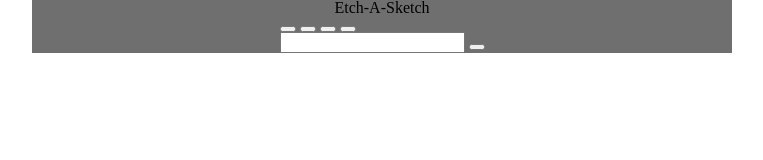
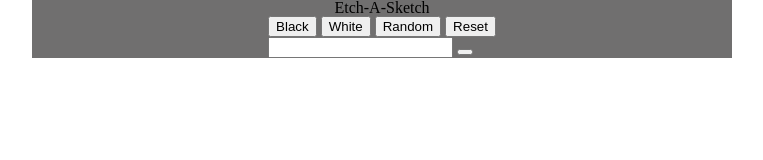
Before and after one commit to maskedhomosapien/etch-a-sketch, a plain HTML site: page index.html in a window 1280 px wide. Shown: the whole page, without its empty margins (258-1021 px from the left). Drawn offline with Linux system fonts and the light colour scheme.

Commit message:
Add button names

```diff
--- a/index.html
+++ b/index.html
@@ -16,10 +16,10 @@
         <div class="content">
             <div class="board"></div>
             <div class="buttons">
-                <button></button>
-                <button></button>
-                <button></button>
-                <button></button>
+                <button class="black-button">Black</button>
+                <button class="white-button">White</button>
+                <button>Random</button>
+                <button>Reset</button>
             </div>
             <div>
                 <input type="text">
```
